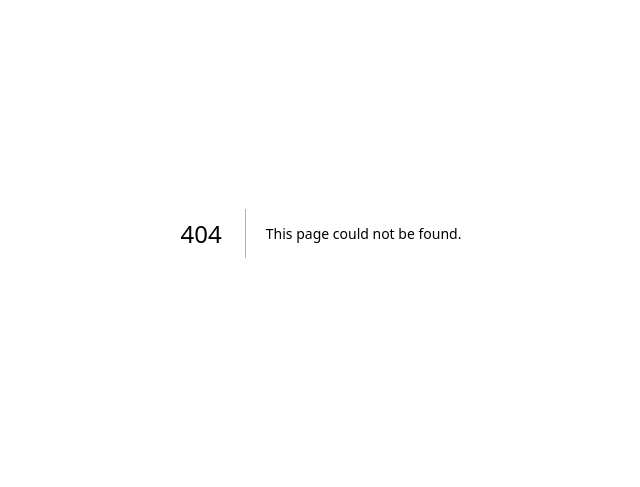
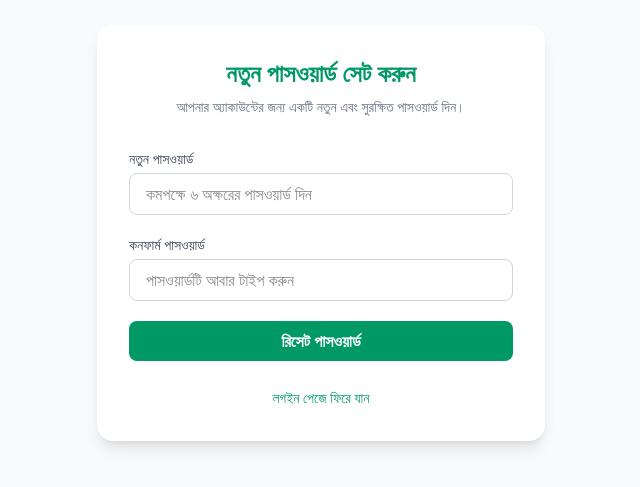
Before and after one commit to ullashahmed-coder/fcom-suite-front, a Next.js app: page /reset-password in a window 1280 px wide. Before the commit this address had no page. Shown: the part 167-654 px from the top of the page, without its empty margins (319-959 px from the left). Built offline with nearby package versions, Linux system fonts and the light colour scheme.

Commit message:
feat: v2.1.3 forget pass page

```diff
--- /dev/null
+++ b/app/reset-password/page.tsx
@@ -0,0 +1,138 @@
+"use client";
+
+import { useState, Suspense } from "react";
+import { useSearchParams, useRouter } from "next/navigation";
+import Link from "next/link";
+
+function ResetPasswordForm() {
+  const searchParams = useSearchParams();
+  const token = searchParams.get("token");
+  const router = useRouter();
+
+  const [newPassword, setNewPassword] = useState("");
+  const [confirmPassword, setConfirmPassword] = useState("");
+  const [loading, setLoading] = useState(false);
+  const [message, setMessage] = useState("");
+  const [error, setError] = useState("");
+
+  const handleSubmit = async (e: React.FormEvent) => {
+    e.preventDefault();
+    setError("");
+    setMessage("");
+
+    if (!token) {
+      setError("টোকেন পাওয়া যায়নি। দয়া করে আপনার ইমেইলের লিংকটিতে আবার ক্লিক করুন।");
+      return;
+    }
+
+    if (newPassword.length < 6) {
+      setError("পাসওয়ার্ড কমপক্ষে ৬ অক্ষরের হতে হবে।");
+      return;
+    }
+
+    if (newPassword !== confirmPassword) {
+      setError("দুটি পাসওয়ার্ড মিলছে না! আবার চেক করুন।");
+      return;
+    }
+
+    setLoading(true);
+
+    try {
+      // 🚀 আপনার ব্যাকএন্ডের API URL দিন (যেমন: )
+    const apiUrl = process.env.NEXT_PUBLIC_API_URL || "https://fcom-suite.onrender.com";
+
+      const res = await fetch(`${apiUrl}/auth/reset-password-confirm`, {
+        method: "POST",
+        headers: { "Content-Type": "application/json" },
+        body: JSON.stringify({ token, newPassword }),
+      });
+
+      const data = await res.json();
+
+      if (res.ok) {
+        setMessage("পাসওয়ার্ড সফলভাবে পরিবর্তন হয়েছে! আপনাকে লগইন পেজে নিয়ে যাওয়া হচ্ছে...");
+        setTimeout(() => {
+          router.push("/login");
+        }, 3000);
+      } else {
+        setError(data.message || "পাসওয়ার্ড পরিবর্তন করতে সমস্যা হয়েছে। লিংকটির মেয়াদ শেষ হতে পারে।");
+      }
+    } catch (err) {
+      setError("সার্ভার এরর। কিছুক্ষণ পর আবার চেষ্টা করুন।");
+    } finally {
+      setLoading(false);
+    }
+  };
+
+  return (
+    <div className="flex min-h-screen items-center justify-center bg-gray-50 p-4">
+      <div className="w-full max-w-md bg-white rounded-2xl shadow-lg p-8">
+        <div className="text-center mb-8">
+          <h2 className="text-2xl font-bold text-emerald-600 mb-2">নতুন পাসওয়ার্ড সেট করুন</h2>
+          <p className="text-gray-500 text-sm">আপনার অ্যাকাউন্টের জন্য একটি নতুন এবং সুরক্ষিত পাসওয়ার্ড দিন।</p>
+        </div>
+
+        {error && (
+          <div className="bg-red-50 text-red-600 p-3 rounded-lg text-sm mb-4 text-center">
+            {error}
+          </div>
+        )}
+
+        {message && (
+          <div className="bg-emerald-50 text-emerald-600 p-3 rounded-lg text-sm mb-4 text-center">
+            {message}
+          </div>
+        )}
+
+        <form onSubmit={handleSubmit} className="space-y-5">
+          <div>
+            <label className="block text-sm font-medium text-gray-700 mb-1">নতুন পাসওয়ার্ড</label>
+            <input
+              type="password"
+              placeholder="কমপক্ষে ৬ অক্ষরের পাসওয়ার্ড দিন"
+              className="w-full px-4 py-2 border border-gray-300 rounded-lg focus:ring-2 focus:ring-emerald-500 focus:border-emerald-500 outline-none"
+              value={newPassword}
+              onChange={(e) => setNewPassword(e.target.value)}
+              required
+            />
+          </div>
+
+          <div>
+            <label className="block text-sm font-medium text-gray-700 mb-1">কনফার্ম পাসওয়ার্ড</label>
+            <input
+              type="password"
+              placeholder="পাসওয়ার্ডটি আবার টাইপ করুন"
+              className="w-full px-4 py-2 border border-gray-300 rounded-lg focus:ring-2 focus:ring-emerald-500 focus:border-emerald-500 outline-none"
+              value={confirmPassword}
+              onChange={(e) => setConfirmPassword(e.target.value)}
+              required
+            />
+          </div>
+
+          <button
+            type="submit"
+            disabled={loading}
+            className="w-full bg-emerald-600 hover:bg-emerald-700 text-white font-bold py-2 px-4 rounded-lg transition duration-200 disabled:opacity-70"
+          >
+            {loading ? "পরিবর্তন হচ্ছে..." : "রিসেট পাসওয়ার্ড"}
+          </button>
+        </form>
+
+        <div className="mt-6 text-center">
+          <Link href="/login" className="text-sm text-emerald-600 hover:underline">
+            লগইন পেজে ফিরে যান
+          </Link>
+        </div>
+      </div>
+    </div>
+  );
+}
+
+// Suspense বাউন্ডারি ব্যবহার করা হয়েছে কারণ useSearchParams() ক্লায়েন্ট সাইডে রেন্ডার হয়
+export default function ResetPasswordPage() {
+  return (
+    <Suspense fallback={<div className="min-h-screen flex items-center justify-center text-emerald-600">লোড হচ্ছে...</div>}>
+      <ResetPasswordForm />
+    </Suspense>
+  );
+}
```
